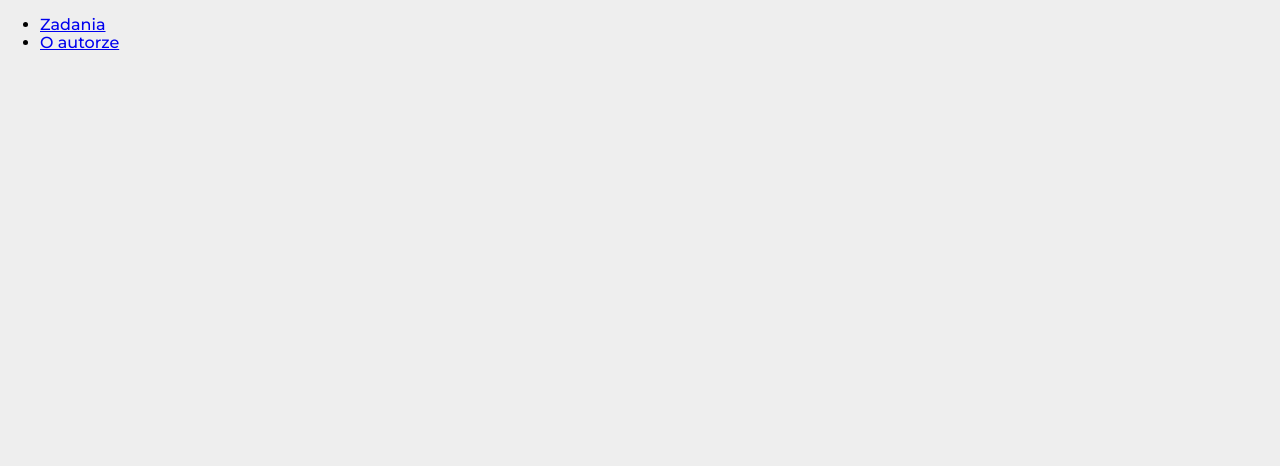
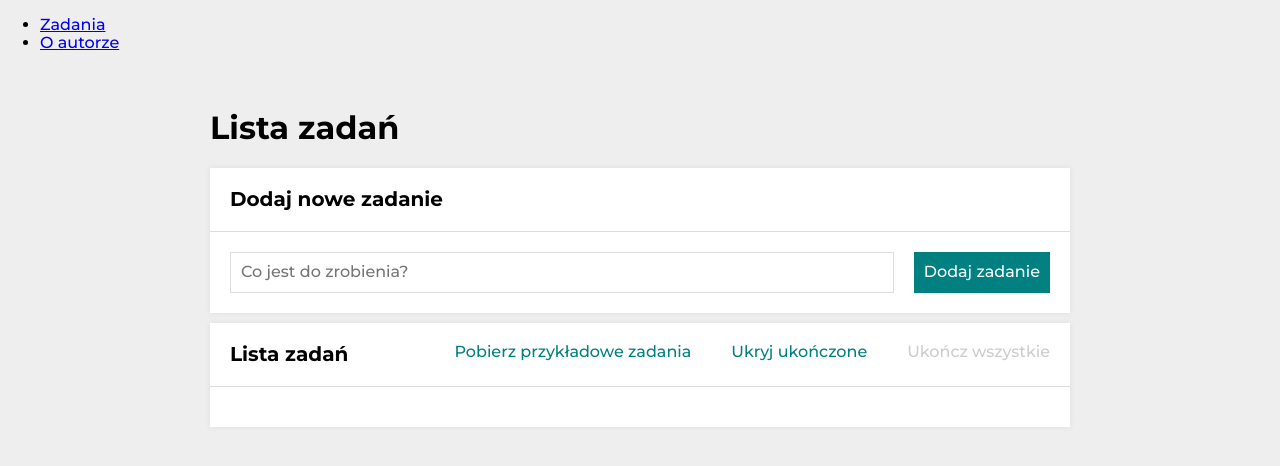
Before and after one commit to KarolinaJ33/to-do-list-react, a React (Create React App) app: page /#/zadania in a window 1280 px wide. Shown: the top 466 px of the page. Built offline with nearby package versions, Linux system fonts and the light colour scheme.

Commit message:
added TasksPage

```diff
--- a/src/App.js
+++ b/src/App.js
@@ -1,23 +1,30 @@
-import { HashRouter, NavLink, Switch, Route, Redirect } from 'react-router-dom';
-import TasksPage from "./features/tasks/TasksPage/index"
-import TaskPage from './features/tasks/TaskPage';
-import AuthorPage from './features/author/AuthorPage';
+import { HashRouter, NavLink, Switch, Route, Redirect } from "react-router-dom";
+import TasksPage from "./features/tasks/TasksPage/index";
+import TaskPage from "./features/tasks/TaskPage";
+import AuthorPage from "./features/author/AuthorPage";
 
 export default () => (
     <HashRouter>
         <nav>
             <ul>
                 <li>
-                <NavLink activeClassName="active" to="/zadania">Zadania</NavLink>
+                    <NavLink activeClassName="active" to="/zadania">
+                        Zadania
+                    </NavLink>
                 </li>
                 <li>
-                <NavLink activeClassName="active" to="/autor">O autorze</NavLink>
+                    <NavLink activeClassName="active" to="/autor">
+                        O autorze
+                    </NavLink>
                 </li>
             </ul>
             <Switch>
                 <Route path="/zadania/:id">
                     <TaskPage />
                 </Route>
+                <Route path="/zadania">
+                    <TasksPage />
+                </Route>{" "}
                 <Route path="/autor">
                     <AuthorPage />
                 </Route>
```
Lines whose indentation alone changed are shown as unchanged.
